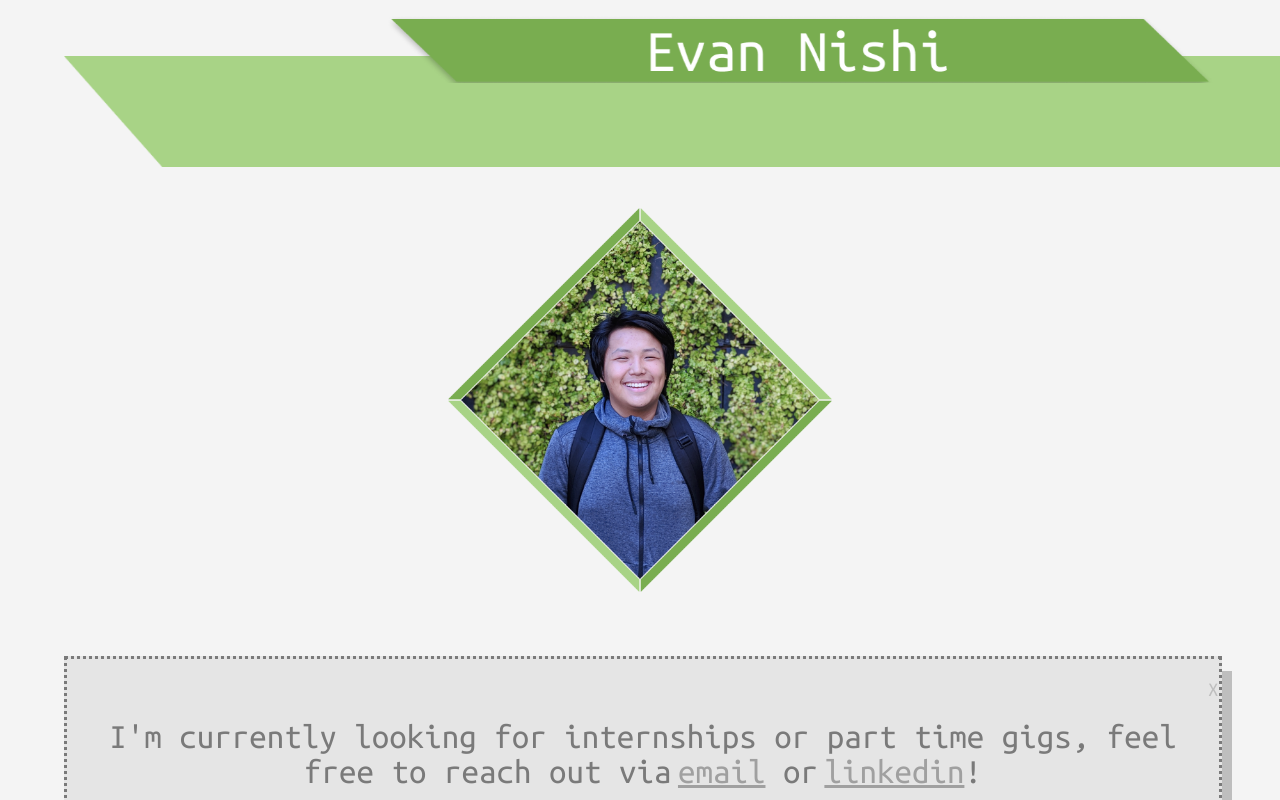
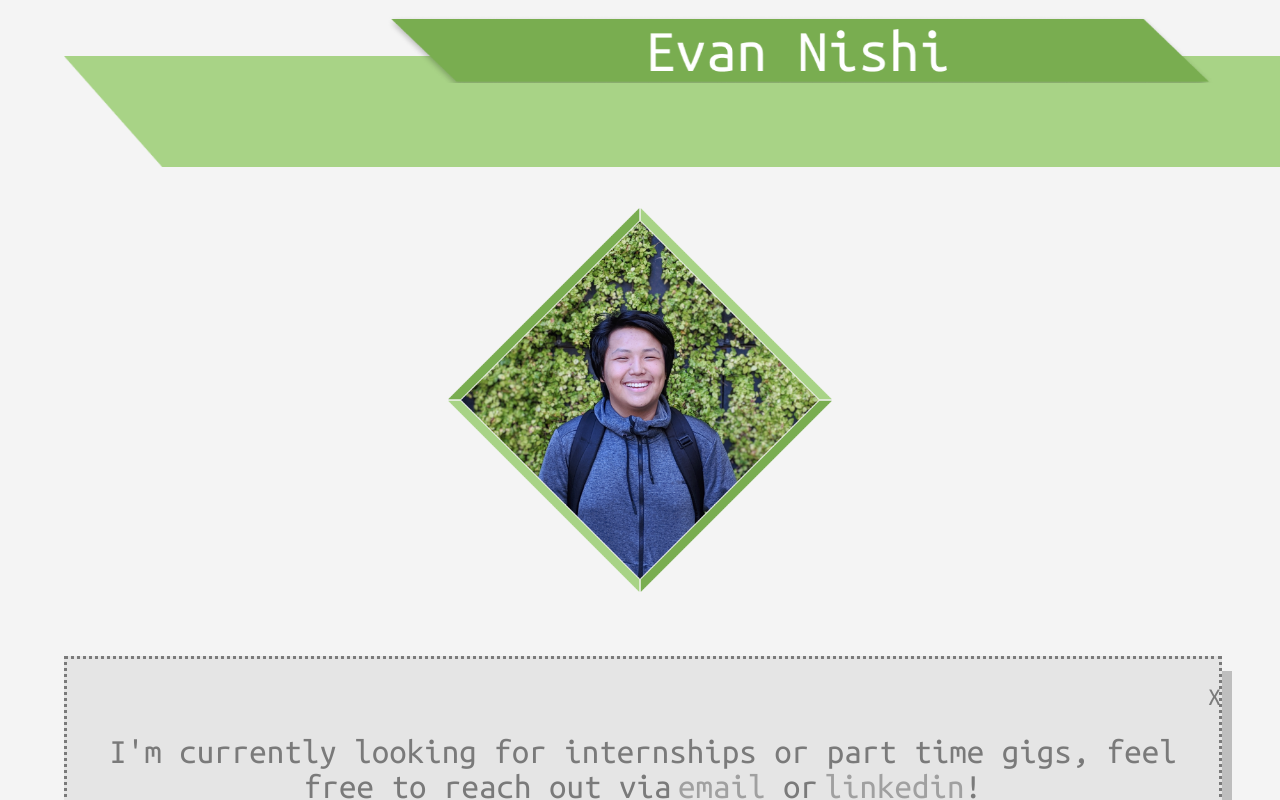
Before and after one commit to Evan-Nishi/personal-site-v2, a Next.js app: page / in a window 1280 px wide. Shown: the top 800 px of the page. Built offline with nearby package versions, Linux system fonts and the light colour scheme.

Commit message:
minor css

```diff
--- a/src/styles.css
+++ b/src/styles.css
@@ -119,7 +119,8 @@ a{
 }
 
 .cancel{
-    font-size: 20px;
+    color: black;
+    font-size: 25px;
     margin-left: 93%;
     max-width: px;
     cursor: pointer;
```
